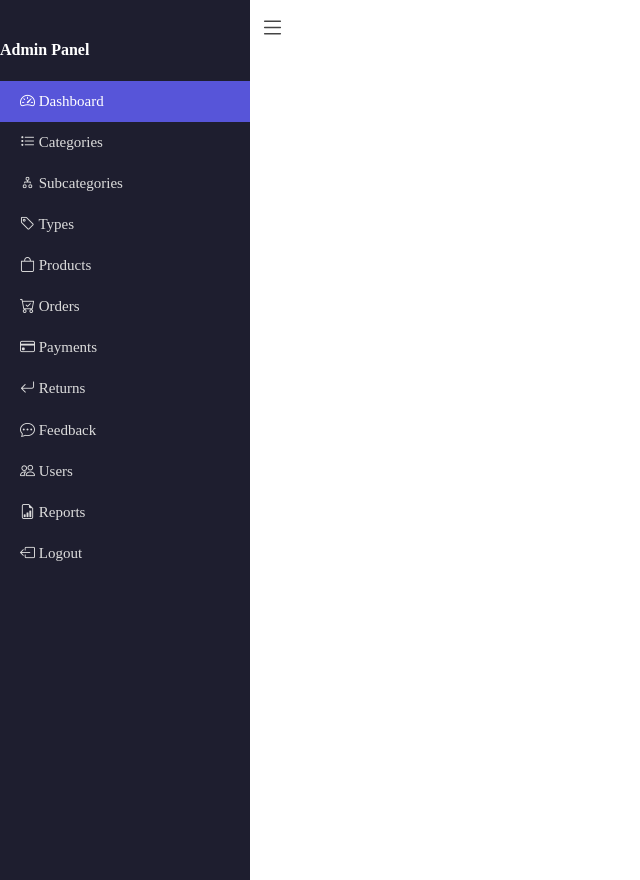
After one commit to divya-code112/wedding-rental-shop-management-system, a PHP site: page /RoyalDrapes/sidebar.php in a window 1280 px wide. The commit adds this page. Shown: the whole page, without its empty margins (0-640 px from the left). Run offline with PHP 8.4, Linux system fonts and the light colour scheme.

Commit message:
include
Added includes files

```diff
--- /dev/null
+++ b/sidebar.php
@@ -0,0 +1,100 @@
+<!-- ADMIN SIDEBAR -->
+<style>
+    .sidebar {
+        width: 250px;
+        height: 100vh;
+        position: fixed;
+        top: 0;
+        left: 0;
+        background: #1e1e2f;
+        color: #fff;
+        padding-top: 20px;
+        transition: 0.3s;
+        z-index: 100;
+    }
+    .sidebar a {
+        display: block;
+        padding: 12px 20px;
+        color: #ddd;
+        text-decoration: none;
+        font-size: 15px;
+        font-weight: 500;
+        transition: 0.2s;
+    }
+    .sidebar a:hover {
+        background: #34344e;
+        color: #fff;
+    }
+    .sidebar .active {
+        background: #5755d9;
+        color: #fff;
+    }
+
+    /* for content area */
+    .content {
+        margin-left: 260px;
+        padding: 20px;
+        transition: 0.3s;
+    }
+
+    /* TOGGLE BUTTON */
+    #toggleBtn {
+        position: absolute;
+        left: 260px;
+        top: 15px;
+        font-size: 25px;
+        cursor: pointer;
+        color: #444;
+    }
+
+    .collapsed {
+        width: 70px !important;
+    }
+    .collapsed a span {
+        display: none;
+    }
+    .collapsed + #toggleBtn {
+        left: 80px !important;
+    }
+    @media(max-width: 900px) {
+        .sidebar { left: -260px; }
+        .sidebar.open { left: 0; }
+        .content { margin-left: 0; }
+        #toggleBtn { left: 20px; }
+    }
+</style>
+
+<div class="sidebar" id="sidebar">
+    <h4 class="text-center mb-4">Admin Panel</h4>
+
+    <a href="dashboard.php" class="active"><i class="bi bi-speedometer2"></i> <span>Dashboard</span></a>
+    <a href="category.php"><i class="bi bi-list-task"></i> <span>Categories</span></a>
+    <a href="subcategory.php"><i class="bi bi-diagram-2"></i> <span>Subcategories</span></a>
+    <a href="type.php"><i class="bi bi-tag"></i> <span>Types</span></a>
+    <a href="products.php"><i class="bi bi-bag"></i> <span>Products</span></a>
+    <a href="orders.php"><i class="bi bi-cart-check"></i> <span>Orders</span></a>
+    <a href="payments.php"><i class="bi bi-credit-card"></i> <span>Payments</span></a>
+    <a href="returns.php"><i class="bi bi-arrow-return-left"></i> <span>Returns</span></a>
+    <a href="feedback.php"><i class="bi bi-chat-dots"></i> <span>Feedback</span></a>
+    <a href="users.php"><i class="bi bi-people"></i> <span>Users</span></a>
+    <a href="reports.php"><i class="bi bi-file-earmark-bar-graph"></i> <span>Reports</span></a>
+    <a href="logout.php"><i class="bi bi-box-arrow-left"></i> <span>Logout</span></a>
+</div>
+
+<i class="bi bi-list" id="toggleBtn"></i>
+
+<script>
+    let sidebar = document.getElementById("sidebar");
+    let toggleBtn = document.getElementById("toggleBtn");
+
+    toggleBtn.onclick = () => {
+        if (window.innerWidth > 900) {
+            sidebar.classList.toggle("collapsed");
+        } else {
+            sidebar.classList.toggle("open");
+        }
+    };
+</script>
+
+<!-- Bootstrap Icons -->
+<link rel="stylesheet" href="https://cdn.jsdelivr.net/npm/bootstrap-icons@1.11.1/font/bootstrap-icons.css">
```
Also changed, not shown: config.php (added, +12 -0 lines), send_notifications.php (+9 -6 lines).
